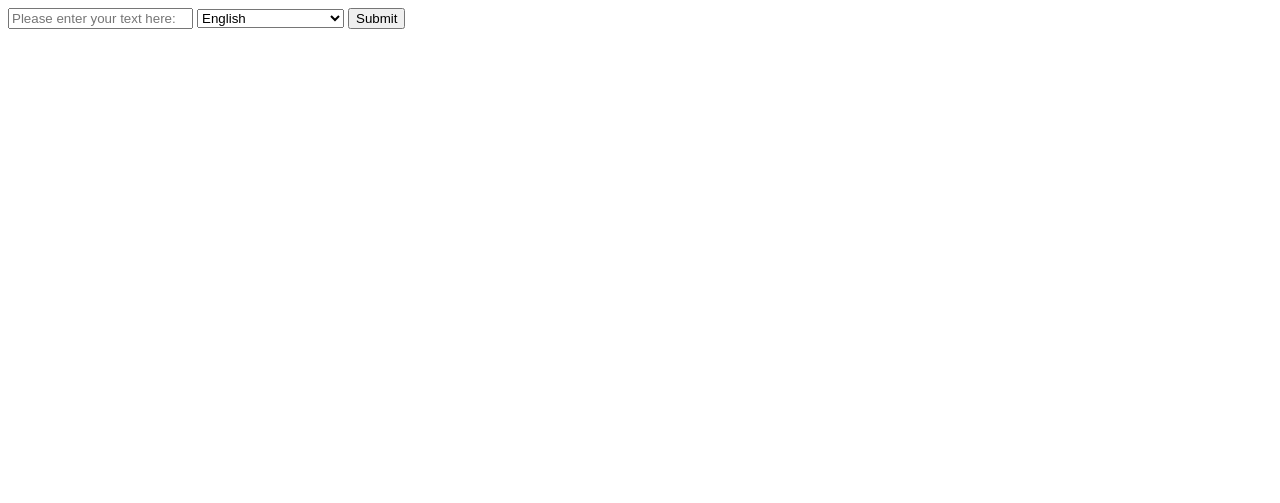
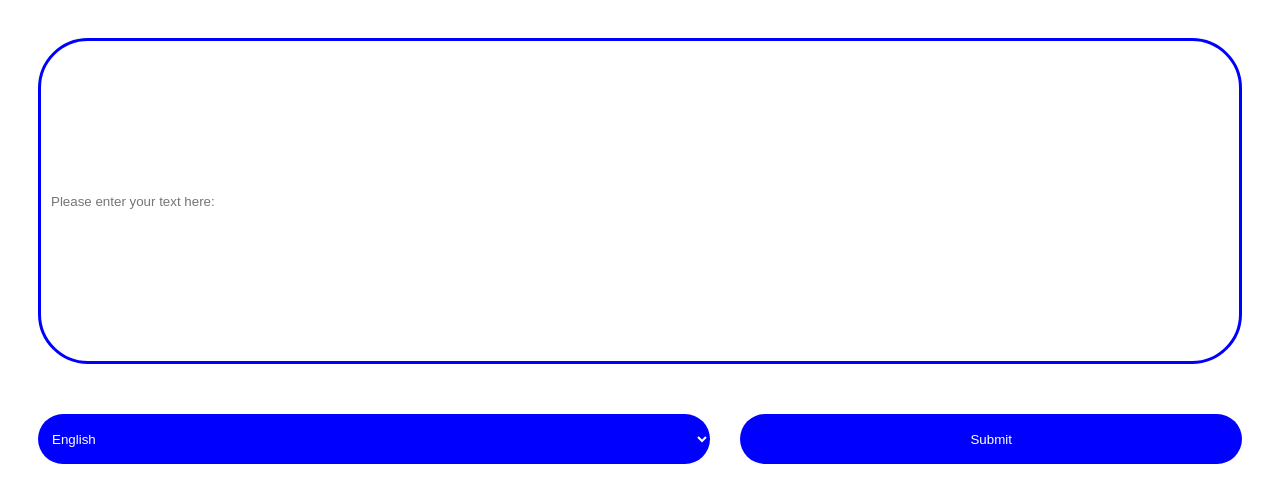
Before and after one commit to wajidkorkani/Text-To-Voice, a Django app: page / in a window 1280 px wide. Shown: the top 503 px of the page. Run offline with Django 4.2, Linux system fonts and the light colour scheme.

Commit message:
CSS styles are applied on index.html file.

```diff
--- a/Text_To_Voice/Templates/index.html
+++ b/Text_To_Voice/Templates/index.html
@@ -1,6 +1,74 @@
 {% extends "base.html" %}
 {% block head %}
 <title>Sounder</title>
+<style>
+  form{
+    min-width: 80%;
+    min-height: 80%;
+    border-radius: 50px;
+    border: none;
+    align-items: center;
+    justify-content: center;
+    padding: 30px;
+    display: grid;
+    grid-template-columns: repeat(12, 1fr);
+    drop-shadow: gray;
+  }
+  input{
+    grid-column-start: span 12;
+    min-height: 300px;
+    border-radius: 50px;
+    border: solid;
+    border-color: #0000FF;
+    color: black;
+    padding: 10px;
+    margin-bottom:50px;
+  }
+  input:hover{
+    outline:none;
+  }
+  input:focus{
+    outline:none;
+  }
+  button{
+    grid-column-start: span 5;
+    min-height: 50px;
+    border-radius: 50px;
+    color: white;
+    background-color: #0000FF;
+    padding: 14px;
+    border:none;
+  }
+  button:hover{
+    grid-column-start: span 5;
+    min-height: 50px;
+    border-radius: 50px;
+    color: white;
+    background-color: #000089;
+    padding: 14px;
+    border:none;
+  }
+  select{
+    margin-right: 30px;
+    grid-column-start: span 7;
+    height: 50px;
+    border-radius: 50px;
+    color: white;
+    background-color: #0000FF;
+    padding: 10px;
+    border:none;
+  }
+  select:hover{
+    margin-right: 30px;
+    grid-column-start: span 7;
+    height: 50px;
+    border-radius: 50px;
+    color: white;
+    background-color: #000089;
+    padding: 10px;
+    border:none;
+  }
+</style>
 {% endblock %}
 
 {% block body %}
```
Lines whose indentation alone changed are shown as unchanged.
